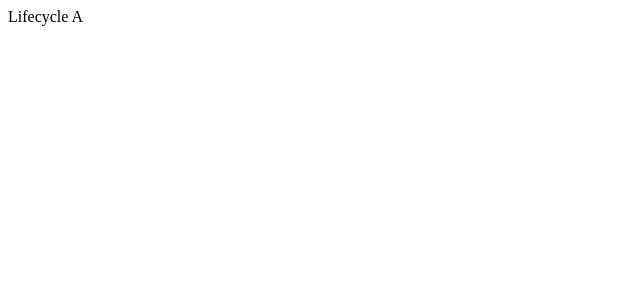
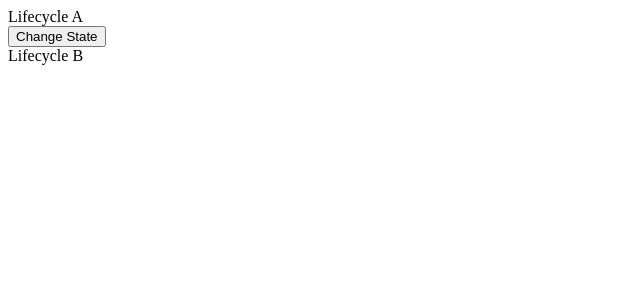
Before and after one commit to soknanprogramming/React-js, a React (Create React App) app: page / in a window 1280 px wide. Shown: the top 300 px of the page, without its empty margins (0-640 px from the left). Built offline with nearby package versions, Linux system fonts and the light colour scheme.

Commit message:
Lifecycle

```diff
--- a/src/App.js
+++ b/src/App.js
@@ -22,7 +22,7 @@ class App extends Component{
   render(){
     // console.log("API KEY:", process.env.REACT_APP_API_KEY);
     return (
-      <div className="App">
+      <div className="">
         <LifecycleA />
       </div>
     )
--- a/src/components/LifecycleA.js
+++ b/src/components/LifecycleA.js
@@ -1,4 +1,5 @@
 import React, { Component } from 'react'
+import LifecycleB from './LifecycleB'
 
 class LifecycleA extends Component {
   constructor(props) {
@@ -18,9 +19,35 @@ class LifecycleA extends Component {
     console.log('LifecycleA componentDidMount')
   }
 
+  shouldComponentUpdate(){
+    console.log('LifecycleA shouldComponentUpdate')
+    return true
+  }
+
+  getSnapshotBeforeUpdate(prevProps, prevState) {
+    console.log('LifecycleA getSnapshotBeforeUpdate')
+    return null
+  }
+
+  componentDidUpdate() {
+    console.log('LifecycleA componentDidUpdate')
+  }
+
+  changeState = () => {
+    this.setState({
+      name: 'Ravi Kumar'
+    })
+  }
+
   render() {
     console.log('LifecycleA render')
-    return <div>Lifecycle A</div>
+    return (
+    <div>
+    <div>Lifecycle A</div>
+    <button onClick={this.changeState}>Change State</button>
+    <LifecycleB/>
+    </div>
+    );
   }
 }
 
--- a/src/components/LifecycleB.js
+++ b/src/components/LifecycleB.js
@@ -0,0 +1,13 @@
+import React, {Component} from "react";
+
+class LifecycleB extends Component {
+    render() {
+        return (
+            <div>
+                <div>Lifecycle B</div>
+            </div>
+        );
+    }
+}
+
+export default LifecycleB;
--- a/src/index.js
+++ b/src/index.js
@@ -1,10 +1,12 @@
 import React from 'react';
 import ReactDOM from 'react-dom/client';
 import App from './App';
+// import LifecycleA from './components/LifecycleA';
 
 const root = ReactDOM.createRoot(document.getElementById('root'));
 root.render(
   <React.StrictMode>
     <App />
+    {/* <LifecycleA /> */}
   </React.StrictMode>
 );
```
